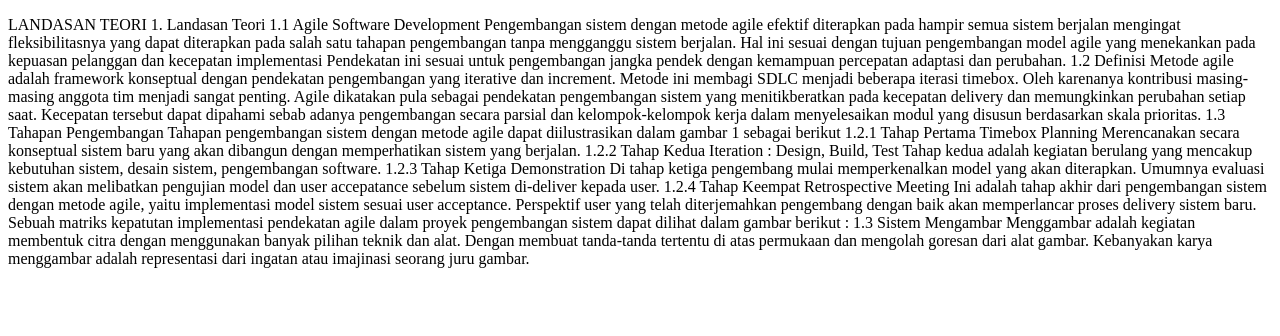
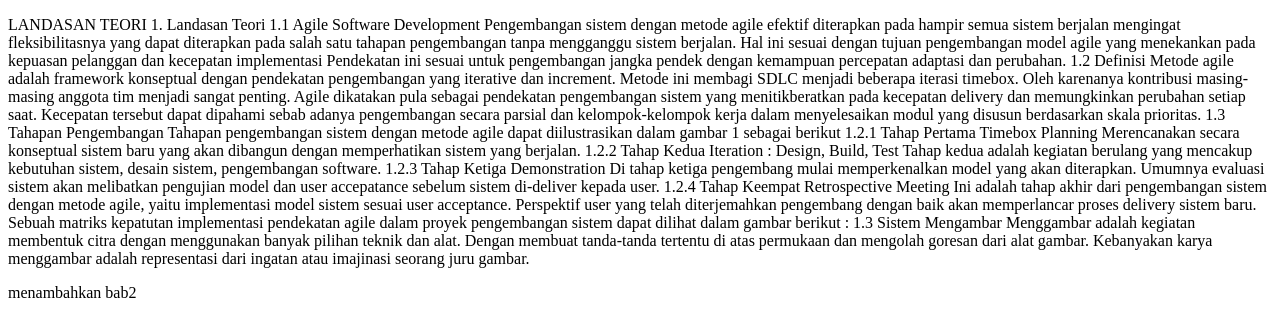
Before and after one commit to berlianaays/Agile_Kelompok3, a plain HTML site: page index.html in a window 1280 px wide. Drawn offline with Linux system fonts and the light colour scheme.

Commit message:
update bab2

```diff
--- a/index.html
+++ b/index.html
@@ -50,5 +50,8 @@ Retrospective Meeting Ini adalah tahap akhir dari pengembangan sistem dengan met
 Menggambar adalah kegiatan membentuk citra dengan menggunakan banyak pilihan teknik dan alat. Dengan membuat tanda-tanda tertentu di atas permukaan dan mengolah goresan dari alat gambar. Kebanyakan karya menggambar adalah representasi dari ingatan atau imajinasi seorang juru gambar.
 
     </p>
+    <p>
+        menambahkan bab2
+    </p>
 </body>
 </html>
```
